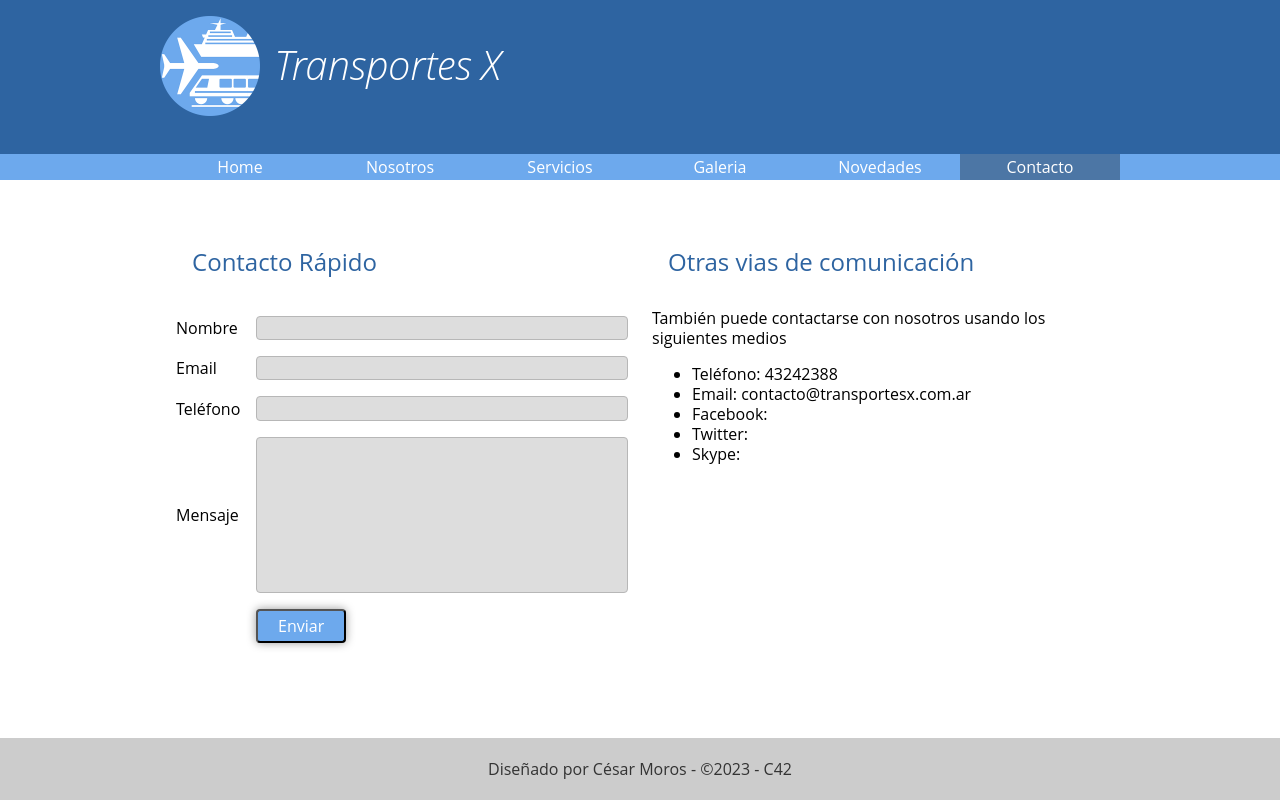
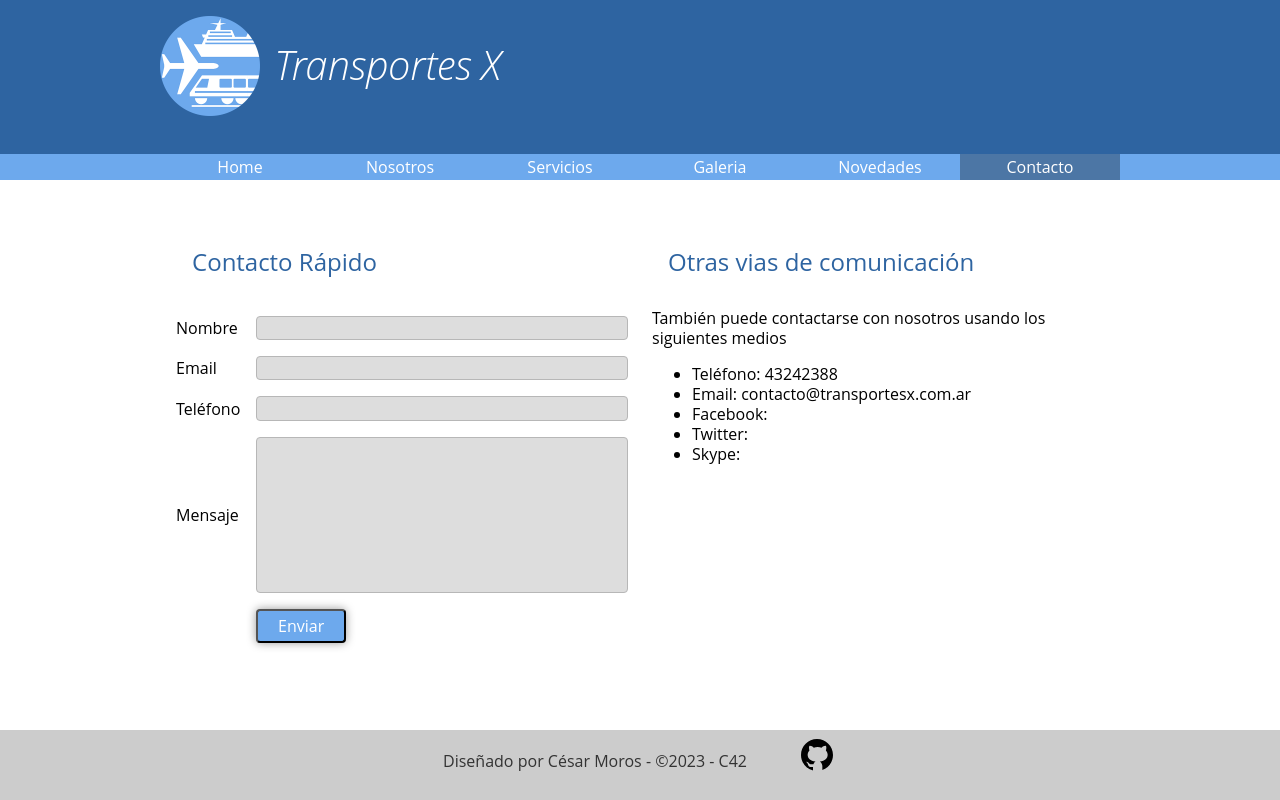
Before and after one commit to Cmoros/integrador-BA-M, a website: page contacto.html in a window 1280 px wide. Drawn offline with Linux system fonts and the light colour scheme.

Commit message:
feat: footer and readme

```diff
--- a/contacto.html
+++ b/contacto.html
@@ -108,6 +108,14 @@
       <p class="main-footer__text">
         Diseñado por César Moros - &copy;2023 - C42
       </p>
+      <a
+        href="https://github.com/Cmoros/integrador-BA-M"
+        class="main-footer__img-container">
+        <img
+          src="img/icons8-github.svg"
+          alt="github"
+          class="main-footer__img" />
+      </a>
     </footer>
   </body>
 </html>
--- a/sass/layout/_main-footer.scss
+++ b/sass/layout/_main-footer.scss
@@ -8,16 +8,24 @@
   position: absolute;
   width: 100%;
   bottom: 0;
+  display: block;
+
+  @media (min-width: 768px) {
+    display: flex;
+    justify-content: center;
+    gap: 50px;
+  }
+
   &__img {
-    width: 50px;
-    height: 50px;
+    width: 40px;
+    height: 40px;
     border-radius: 50%;
     margin-bottom: 10px;
     transition: all 0.25s;
 
     &:hover {
-      width: 75px;
-      height: 75px;
+      width: 60px;
+      height: 60px;
     }
 
     &-container {
```
Also changed, not shown: galeria.html (+8 -0 lines), nosotros.html (+8 -0 lines), novedades.html (+8 -0 lines), servicios.html (+8 -0 lines), 2023-06-13-22-24-19.png (added), 2023-06-13-22-25-16.png (added), README.md (added), css/transportes.css, 1 other file.
